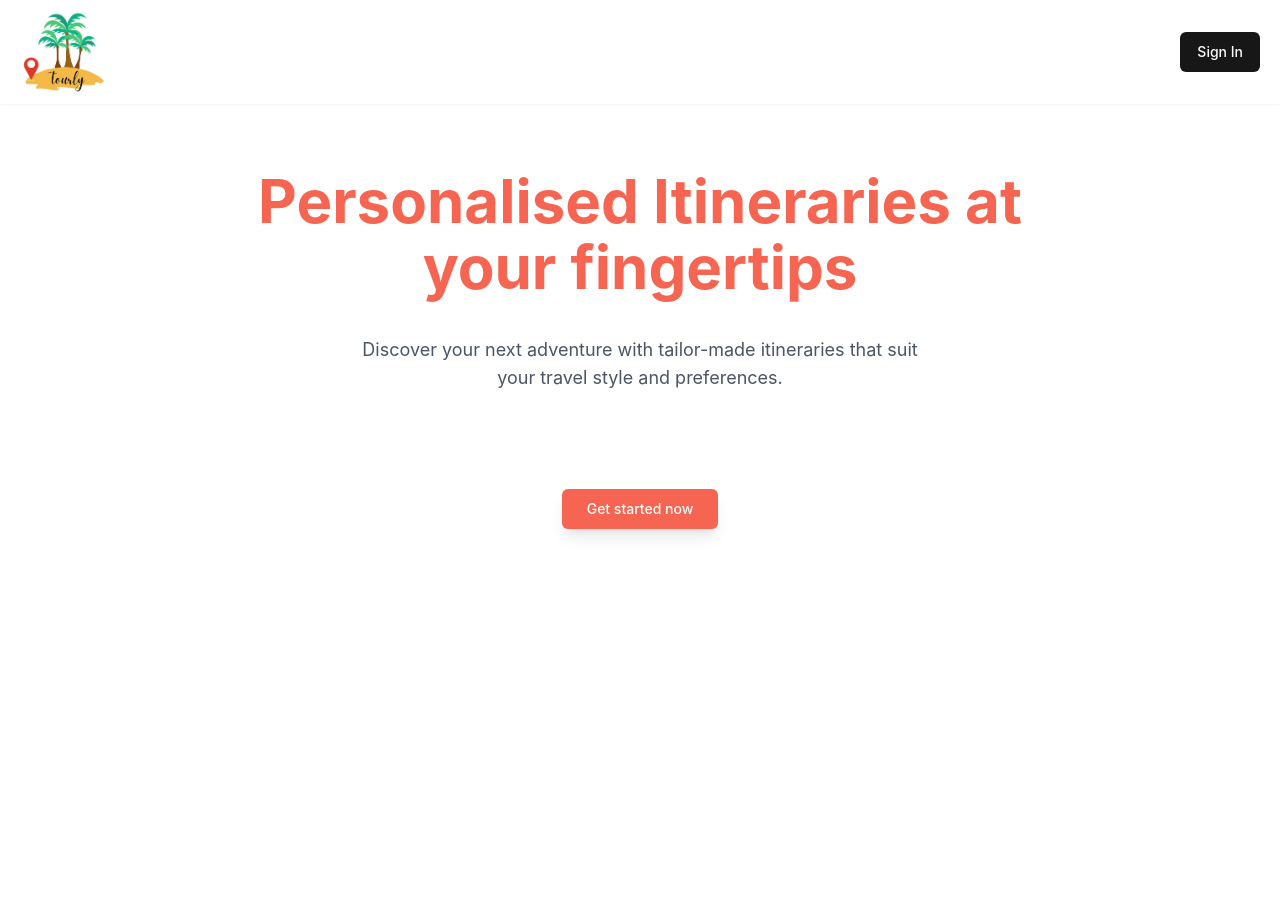
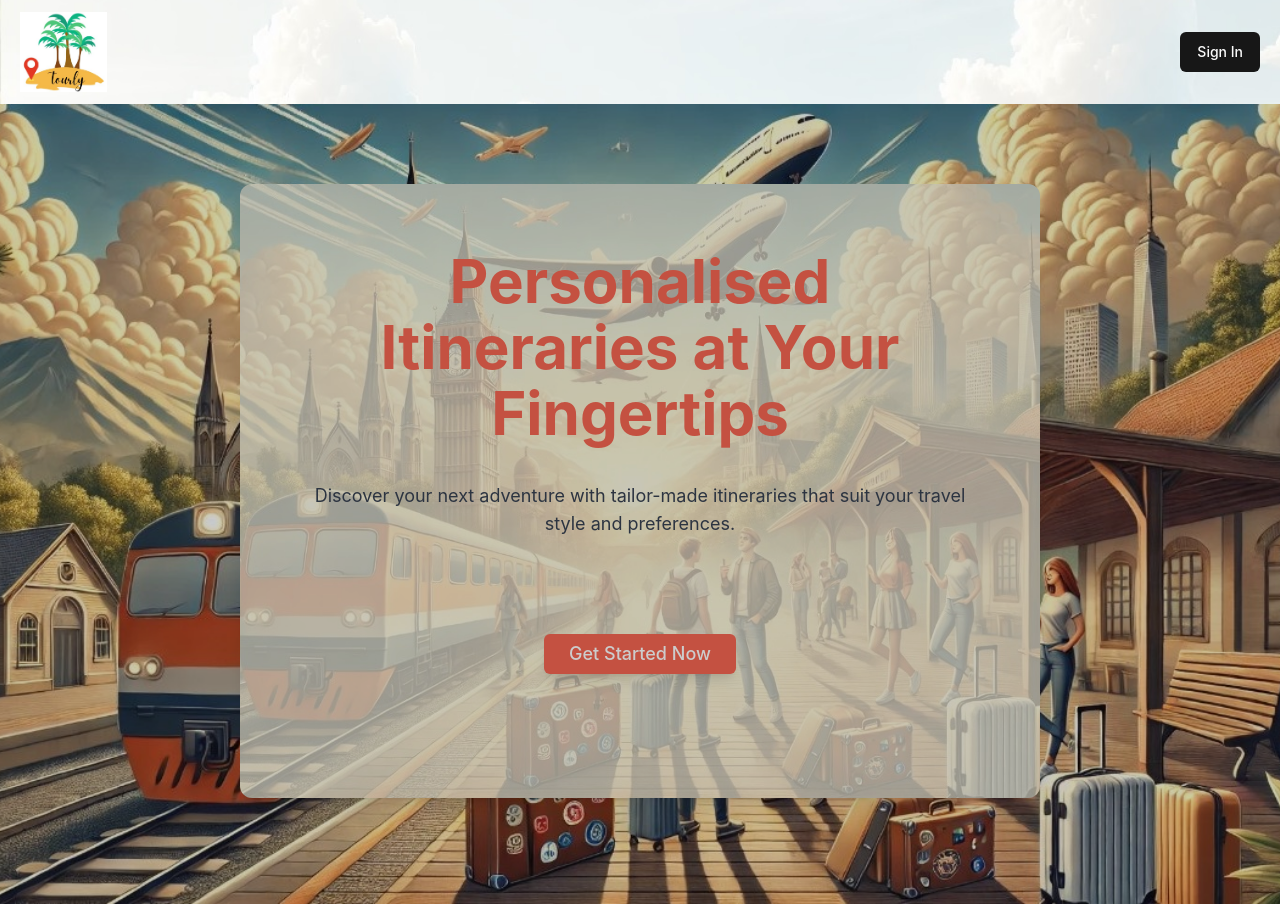
Before and after one commit to udisha0530/Tourly, a React (Vite) app: page / in a window 1280 px wide. Before the commit the page ends 800 px from the top, so only its background shows below. Built offline with nearby package versions, Linux system fonts and the light colour scheme; no server answers.

Commit message:
added some new UI features

```diff
--- a/src/components/custom/Header.jsx
+++ b/src/components/custom/Header.jsx
@@ -3,9 +3,9 @@ import { Button } from '../button';
 
 function Header() {
   return (
-    <header className="bg-white w-full shadow-sm">
+    <header className="bg-cover bg-center w-full shadow-sm" style={{ backgroundImage: `url('pic3.jpg')` }}>
       <div className='p-3 flex justify-between items-center px-5'>
-        <img src='/tourlogo.jpg' alt='Logo'  className="h-20"  />
+        <img src='/tourlogo.jpg' alt='Logo' className="h-20" />
         <div className="flex-grow"></div>
         <Button>Sign In</Button>
       </div>
--- a/src/components/custom/Hero.jsx
+++ b/src/components/custom/Hero.jsx
@@ -1,21 +1,48 @@
 import React from 'react';
 import { Button } from '../button';
 import { Link } from 'react-router-dom';
+import Header from '../custom/Header'; // Assuming you have a Header component
 
 function Hero() {
   return (
-    <div className='flex flex-col items-center mx-56 gap-9 py-16 bg-gradient-to-r rounded-lg '>
-      <h1 className='font-bold text-[60px] text-center'>
-        <span className='text-[#f56551] text-center mt-16'>Personalised Itineraries at your fingertips</span>
+    <div
+      className="relative min-h-screen flex flex-col"
+      style={{
+        backgroundImage: `url('/bg_pic.jpg')`,
+        backgroundSize: 'cover',
+        backgroundPosition: 'center',
+        filter: 'brightness(0.8)',
+      }}
+    >
+
+
+      {/* Translucent Box */}
+      <div
+        className="relative flex flex-col items-center gap-9 p-16 rounded-xl shadow-lg mx-auto mt-20"
+        style={{
+          backgroundImage: `url('/bg_pic2.jpg')`,
+          backgroundSize: 'cover',
+          backgroundPosition: 'center',
+          backgroundColor: 'rgba(255, 255, 255, 0.7)', // Translucent background
+          backdropFilter: 'blur(10px)', // Blur effect
+          //boxShadow: '0 4px 6px rgba(0, 0, 0, 0.1)',
+          maxWidth: '800px',
+        }}
+      >
+        {/* Text */}
+        <h1 className="font-bold text-[40px] md:text-[60px] text-center">
+          <span className="text-[#f56551]">Personalised Itineraries at Your Fingertips</span>
         </h1>
-      <p className='text-gray-600 text-lg text-center max-w-xl'>
+        <p className="text-gray-700 text-lg text-center max-w-2xl">
           Discover your next adventure with tailor-made itineraries that suit your travel style and preferences.
         </p>
+        {/* Button */}
         <Link to={'/create-trip'}>
-        <Button className='bg-[#f56551] text-white hover:bg-[#e53e3e] transition duration-300 ease-in-out px-6 py-3 rounded-md shadow-lg'>
-          Get started now
+          <Button className="bg-[#f56551] text-white hover:bg-[#e53e3e] transition duration-300 ease-in-out px-6 py-3 rounded-md shadow-lg text-lg font-medium">
+            Get Started Now
           </Button>
         </Link>
+      </div>
     </div>
   );
 }
```
Lines whose indentation alone changed are shown as unchanged.
